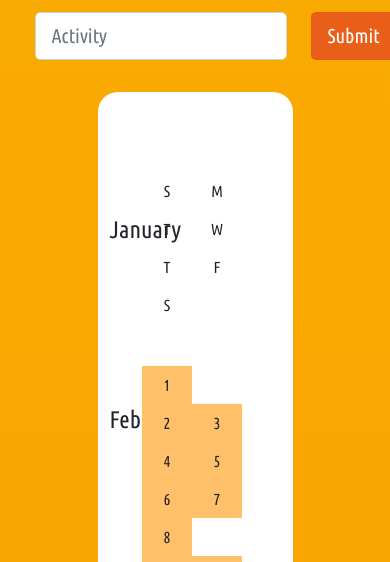
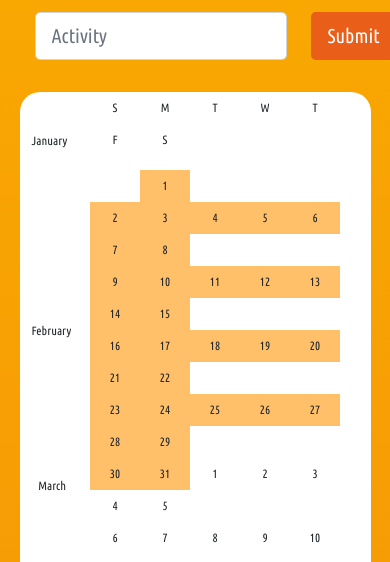
Before and after one commit to nakoyawilson/dont-break-the-chain, a plain HTML site: page index.html in a window 390 px wide. Shown: the part 282-844 px from the top of the page. Drawn offline with nearby package versions, Linux system fonts and the light colour scheme.

Commit message:
Add media queries

```diff
--- a/css/styles.css
+++ b/css/styles.css
@@ -123,3 +123,27 @@ a {
     text-decoration: none;
     color: #FFC069;
 }
+
+/* Media Queries */
+
+@media (max-width: 1200px) {
+    .calendar {
+        width: 70%;
+    }
+}
+
+@media (max-width: 800px) {
+
+    .calendar {
+        width: 90%;
+        padding: 0;
+    }
+
+    .days-button {
+        font-size: 0.75rem;
+    }
+
+    .month-container {
+        font-size: 0.75rem;
+    }
+}
```
